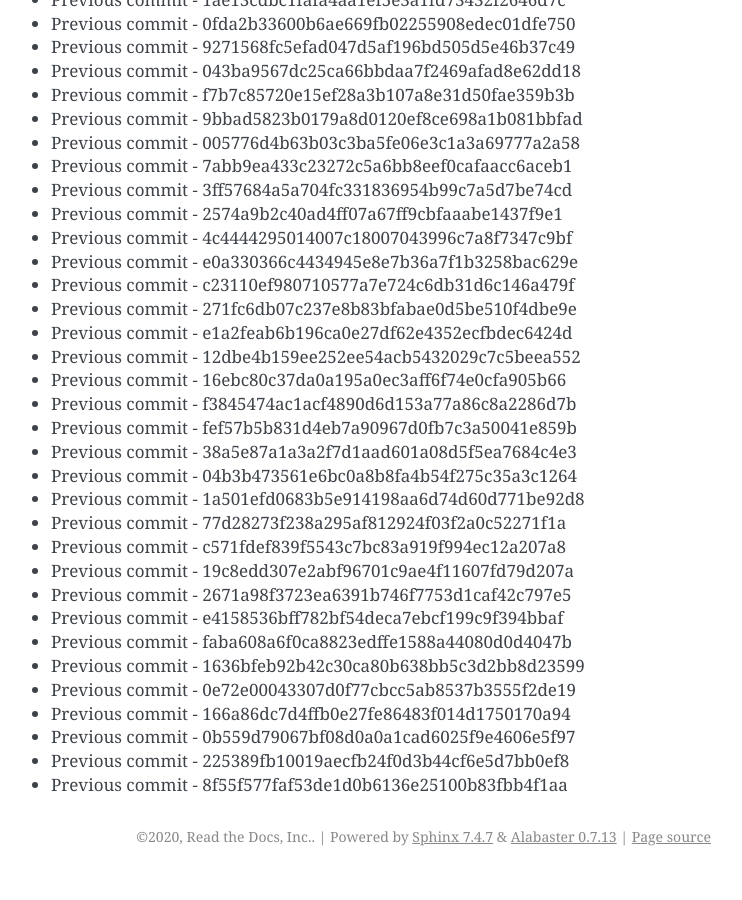
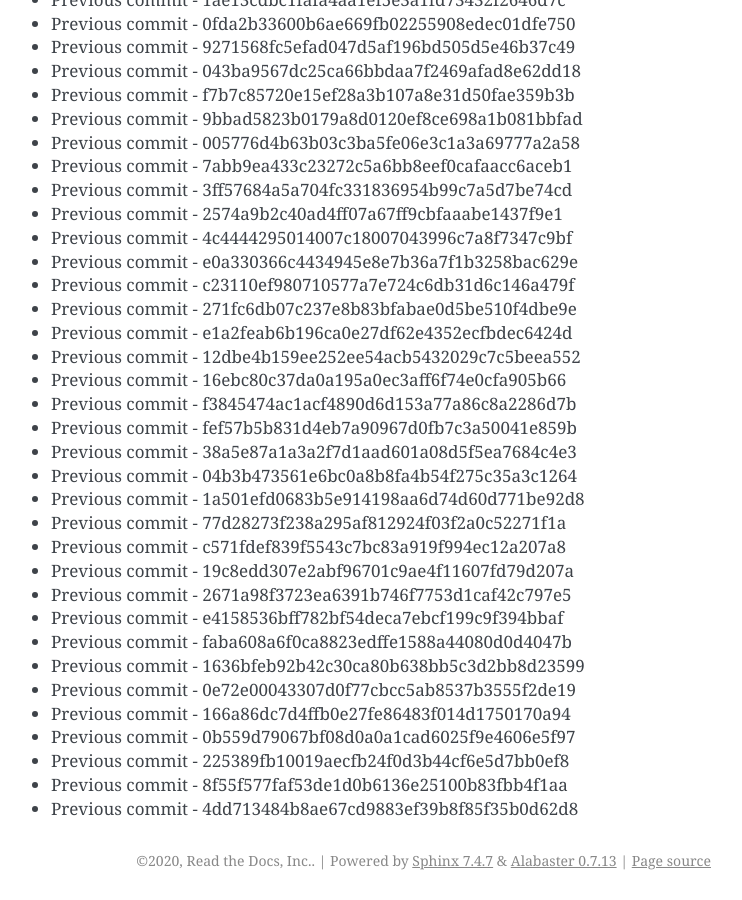
Before and after one commit to readthedocs/rtd-git-stresstest, a Sphinx documentation site: the page built from docs/updates.rst, in a window 1280 px wide and 900 px high, scrolled down 88966 px. Shown: the whole window, without its empty margins (399-1141 px from the left). Built offline with Sphinx 7.4.7, drawn with Linux system fonts in a browser that asks for light colours; before the commit the page ends 89842 px from its top, so only the background shows below that.

Commit message:
Generating commit from previous: 4dd713484b8ae67cd9883ef39b8f85f35b0d62d8

```diff
--- a/docs/updates.rst
+++ b/docs/updates.rst
@@ -3770,3 +3770,4 @@ It can be tested for any performance characteristics.
 * Previous commit - 0b559d79067bf08d0a0a1cad6025f9e4606e5f97
 * Previous commit - 225389fb10019aecfb24f0d3b44cf6e5d7bb0ef8
 * Previous commit - 8f55f577faf53de1d0b6136e25100b83fbb4f1aa
+* Previous commit - 4dd713484b8ae67cd9883ef39b8f85f35b0d62d8
```
